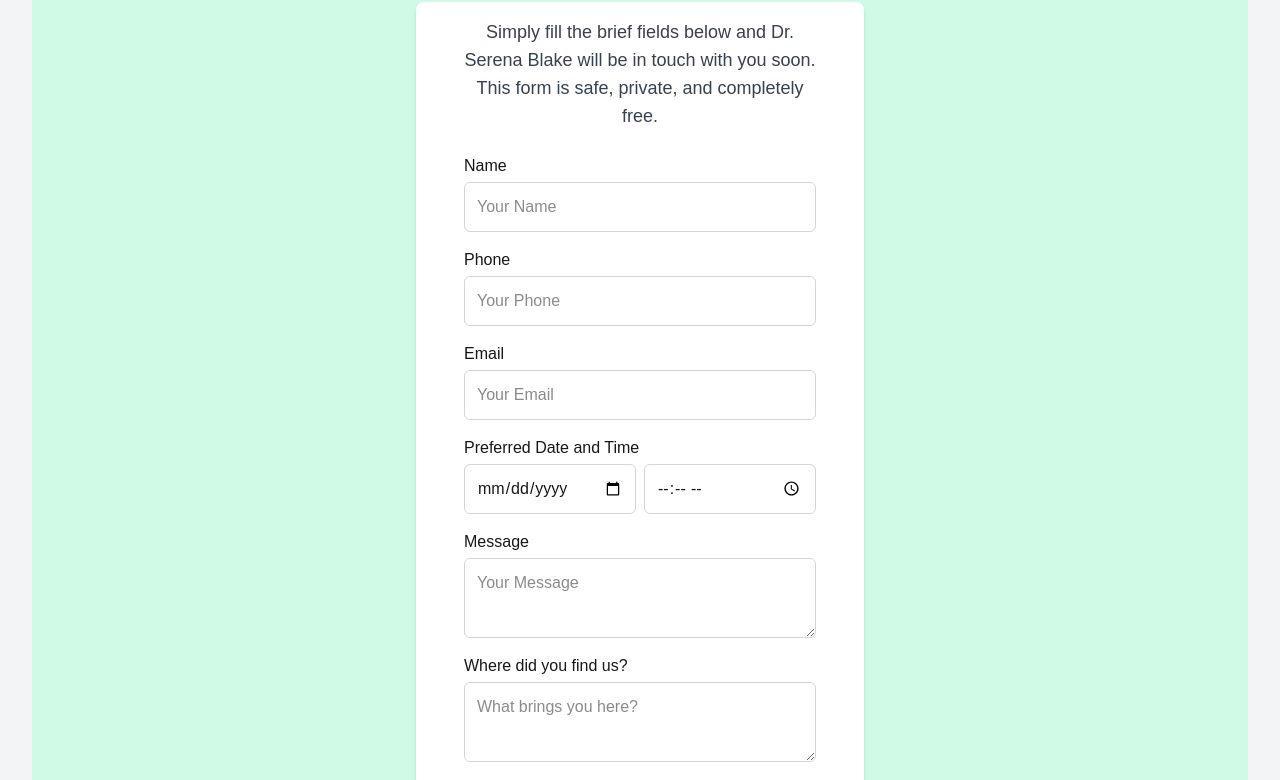
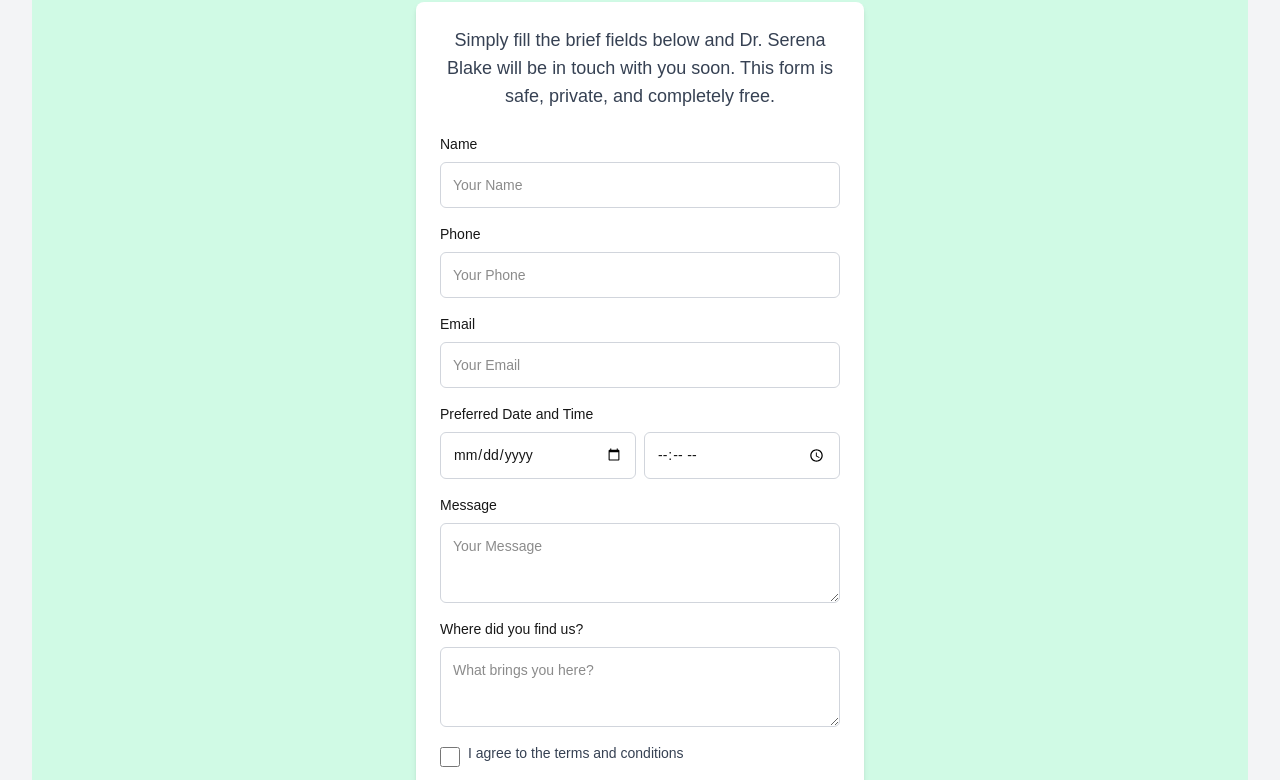
Before and after one commit to veerushukla/dr-serena-blake, a Next.js app: page / in a window 1280 px wide. Shown: the part 5279-6059 px from the top of the page. Built offline with nearby package versions, Linux system fonts and the light colour scheme.

Commit message:
Update Contact.js

```diff
--- a/components/Contact.js
+++ b/components/Contact.js
@@ -58,7 +58,6 @@ const Contact = () => {
 
     setFormData((prev) => ({ ...prev, [name]: fieldValue }));
 
-    // Validate as user types (optional for some fields)
     if (name === "email") {
       setErrors((prev) => ({
         ...prev,
@@ -119,14 +118,14 @@ const Contact = () => {
         />
       </Head>
 
-      <div id="Contact" className="min-h-screen flex flex-col items-center bg-emerald-100 py-12">
-        <h2 className={`${robotoSlab.className} font-bold text-3xl md:text-4xl text-gray-800 mb-10 text-center px-4`}>
+      <div id="Contact" className="min-h-screen flex flex-col items-center bg-emerald-100 py-12 px-4 sm:px-6">
+        <h2 className={`${robotoSlab.className} font-bold text-3xl md:text-4xl text-gray-800 mb-10 text-center`}>
           Contact Dr. Serena Blake
         </h2>
 
-        <div className="cards flex lg:flex-row flex-col justify-center items-center gap-8 px-4">
-          <div className="contact-form bg-white shadow-md rounded-lg p-4 w-full max-w-md order-1 lg:order-2">
-            <p className="text-sm md:text-lg text-gray-700 mb-6 text-center px-8">
+        <div className="flex lg:flex-row flex-col justify-center items-center gap-8 w-full">
+          <div className="bg-white shadow-md rounded-lg p-4 sm:p-6 w-full max-w-md order-1 lg:order-2">
+            <p className="text-sm md:text-lg text-gray-700 mb-6 text-center">
               Simply fill the brief fields below and Dr. Serena Blake will be in touch with you soon.
               This form is safe, private, and completely free.
             </p>
@@ -134,12 +133,12 @@ const Contact = () => {
             <form
               ref={formRef}
               onSubmit={handleSubmit}
-              className="max-w-md mx-auto flex flex-col gap-y-4 md:px-8 px-2"
+              className="w-full flex flex-col gap-y-4"
               noValidate
             >
               {[["Name", "name"], ["Phone", "phone"], ["Email", "email"]].map(([label, name]) => (
                 <div key={name} className="w-full flex flex-col gap-1">
-                  <label htmlFor={name}>{label}</label>
+                  <label htmlFor={name} className="text-sm font-medium mb-1">{label}</label>
                   <input
                     id={name}
                     name={name}
@@ -150,7 +149,7 @@ const Contact = () => {
                     onChange={handleChange}
                     onBlur={handleBlur}
                     aria-invalid={!!errors[name]}
-                    className={`p-3 border ${errors[name] ? "border-red-500" : "border-gray-300"} rounded-md`}
+                    className={`p-3 text-sm border ${errors[name] ? "border-red-500" : "border-gray-300"} rounded-md`}
                     required
                   />
                   {errors[name] && <span className="text-red-500 text-sm">{errors[name]}</span>}
@@ -158,8 +157,8 @@ const Contact = () => {
               ))}
 
               <div className="w-full flex flex-col gap-1">
-                <label htmlFor="preferredDate">Preferred Date and Time</label>
-                <div className="flex flex-col md:flex-row gap-2">
+                <label htmlFor="preferredDate" className="text-sm font-medium mb-1">Preferred Date and Time</label>
+                <div className="flex flex-col sm:flex-row gap-2">
                   <input
                     id="preferredDate"
                     name="preferredDate"
@@ -167,7 +166,7 @@ const Contact = () => {
                     value={formData.preferredDate}
                     onChange={handleChange}
                     onBlur={handleBlur}
-                    className={`w-full p-3 border ${errors.preferredDate ? "border-red-500" : "border-gray-300"} rounded-md`}
+                    className={`w-full p-3 text-sm border ${errors.preferredDate ? "border-red-500" : "border-gray-300"} rounded-md`}
                     required
                   />
                   <input
@@ -177,7 +176,7 @@ const Contact = () => {
                     value={formData.preferredTime}
                     onChange={handleChange}
                     onBlur={handleBlur}
-                    className={`w-full p-3 border ${errors.preferredTime ? "border-red-500" : "border-gray-300"} rounded-md`}
+                    className={`w-full p-3 text-sm border ${errors.preferredTime ? "border-red-500" : "border-gray-300"} rounded-md`}
                     required
                   />
                 </div>
@@ -185,37 +184,26 @@ const Contact = () => {
                 {errors.preferredTime && <span className="text-red-500 text-sm">{errors.preferredTime}</span>}
               </div>
 
-              <div className="w-full flex flex-col gap-1">
-                <label htmlFor="message">Message</label>
+              {["message", "referral"].map((field) => (
+                <div key={field} className="w-full flex flex-col gap-1">
+                  <label htmlFor={field} className="text-sm font-medium mb-1">
+                    {field === "referral" ? "Where did you find us?" : "Message"}
+                  </label>
                   <textarea
-                  id="message"
-                  name="message"
-                  placeholder="Your Message"
-                  value={formData.message}
+                    id={field}
+                    name={field}
+                    placeholder={field === "referral" ? "What brings you here?" : "Your Message"}
+                    value={formData[field]}
                     onChange={handleChange}
                     onBlur={handleBlur}
-                  className={`p-3 border ${errors.message ? "border-red-500" : "border-gray-300"} rounded-md h-20`}
+                    className={`p-3 text-sm border ${errors[field] ? "border-red-500" : "border-gray-300"} rounded-md h-20`}
                     required
                   />
-                {errors.message && <span className="text-red-500 text-sm">{errors.message}</span>}
+                  {errors[field] && <span className="text-red-500 text-sm">{errors[field]}</span>}
                 </div>
+              ))}
 
-              <div className="w-full flex flex-col gap-1">
-                <label htmlFor="referral">Where did you find us?</label>
-                <textarea
-                  id="referral"
-                  name="referral"
-                  placeholder="What brings you here?"
-                  value={formData.referral}
-                  onChange={handleChange}
-                  onBlur={handleBlur}
-                  className={`p-3 border ${errors.referral ? "border-red-500" : "border-gray-300"} rounded-md h-20`}
-                  required
-                />
-                {errors.referral && <span className="text-red-500 text-sm">{errors.referral}</span>}
-              </div>
-
-              <label htmlFor="agreement" className="flex items-start gap-2">
+              <label htmlFor="agreement" className="flex items-start gap-2 text-sm">
                 <input
                   type="checkbox"
                   id="agreement"
@@ -234,7 +222,7 @@ const Contact = () => {
 
               <button
                 type="submit"
-                className="bg-green-400 text-white p-3 rounded-md hover:bg-green-600 transition"
+                className="bg-green-400 text-white p-3 rounded-md hover:bg-green-600 transition w-full sm:w-auto"
                 aria-label="Send message to Dr. Serena Blake"
               >
                 Send Message
```
Lines whose indentation alone changed are shown as unchanged.
